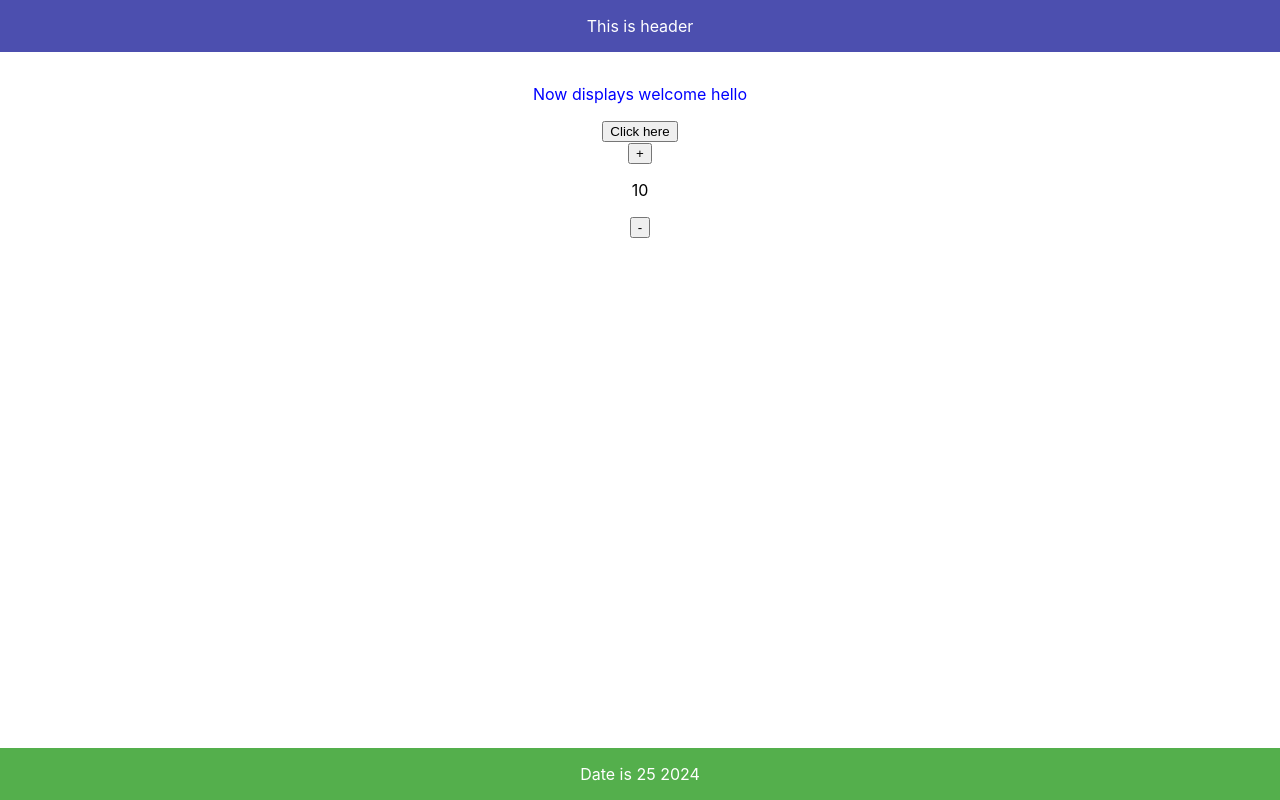
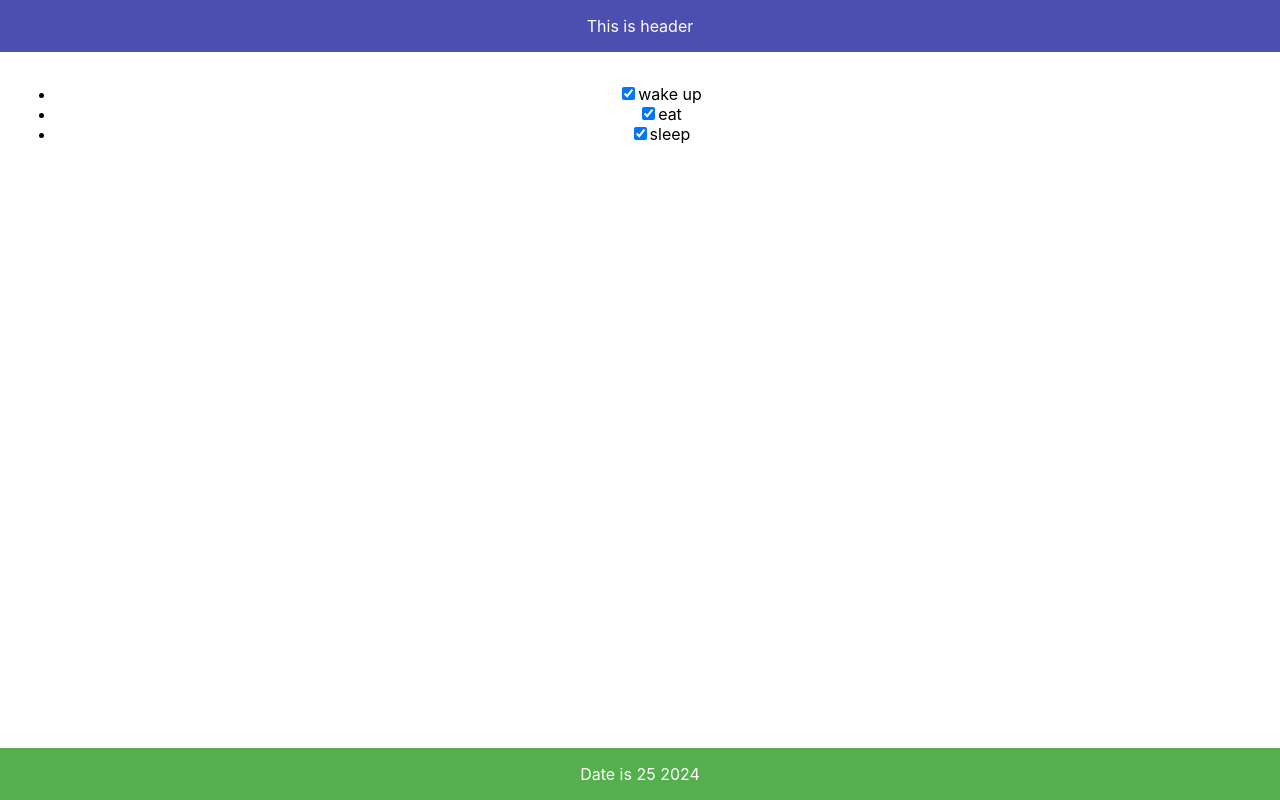
Before and after one commit to saliniyan/Task_manager, a React (Create React App) app: page / in a window 1280 px wide. Built offline with nearby package versions, Linux system fonts and the light colour scheme.

Commit message:
list and keys

```diff
--- a/src/Content.js
+++ b/src/Content.js
@@ -2,36 +2,35 @@ import './App.css'
 import { useState } from 'react';
 function Content()
 {
-  // function random()
-  // {
-  //   const a=["hai","hello","welcome"];
-  //   const b=Math.floor(Math.random()*3);
-  //   return a[b];
-  // }
-  const [count,setcount]=useState(10);
-  const [count2,setcount2]=useState({name2:"hello",textcolor:"blue"});
-  function increment()
-  {
-    setcount((prevcount)=>{return prevcount+1}) //count is just a parameter can give any name
-    setcount(prevcount=> prevcount+1)
-  }
-  function decrement()
-  {
-    setcount(count-1)
-  }
-  function namechange()
-  {
-    setcount2({name2:"changed"})
-    setcount2({textcolor:"red"})
-  }
+    const [item,setitem]=useState([
+      {
+        id:1,
+        value:"wake up",
+        check:true
+      },
+      {
+        id:2,
+        value:"eat",
+        check:true
+      },
+      {
+        id:3,
+        value:"sleep",
+        check:true
+      }
+    ]
+    )
   return(
     <main>
-       <p style={{ color: count2.textcolor }}>Now displays welcome {count2.name2}</p>
-      <button onClick={namechange}>Click here</button>
-      <br />
-      <button onClick={increment}>+</button>
-      <p>{count}</p>
-      <button onClick={decrement}>-</button>
+      <ul>{
+        item.map((i)=>(
+          <li>
+            <input type="checkbox" checked={i.check} />
+            <label>{i.value}</label>
+          </li>
+        ))
+      }
+      </ul>
     </main>
   )
 }
```
